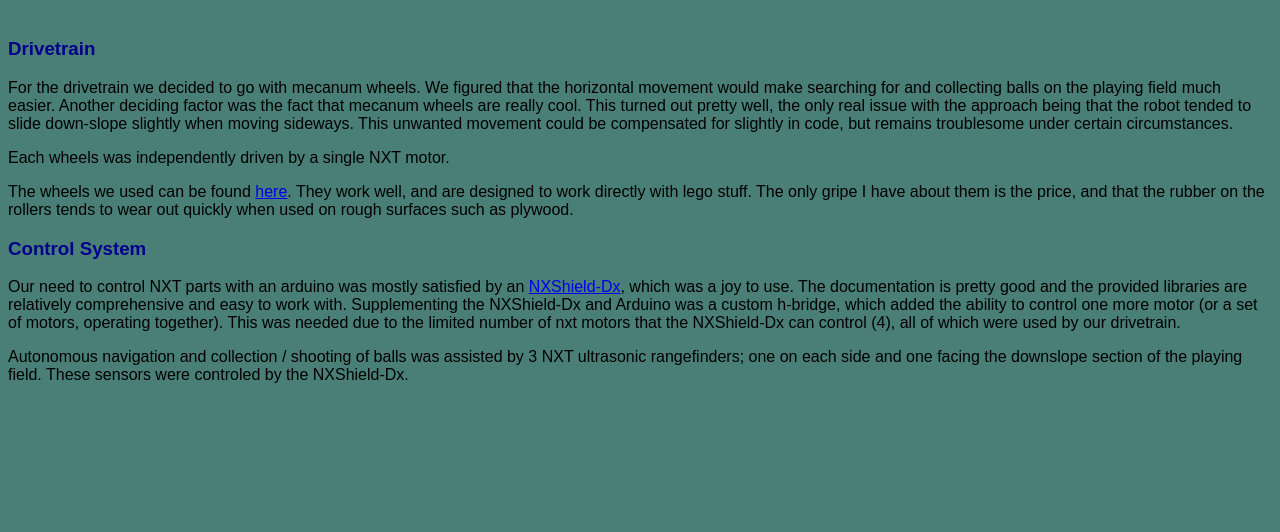
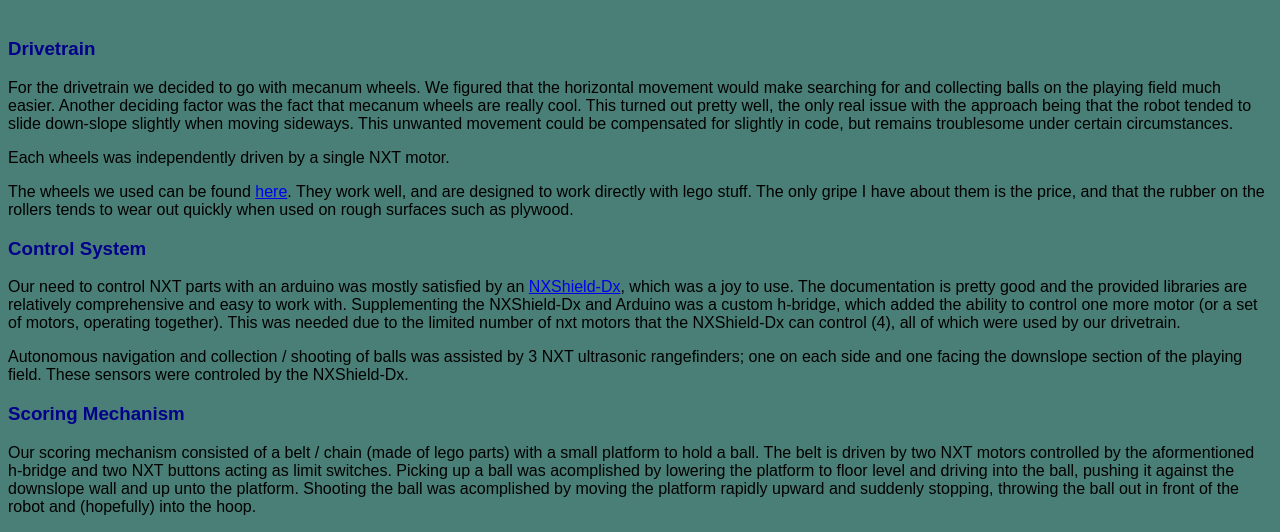
Before and after one commit to joethe/joethe.github.io, a website: page mics2014.html in a window 1280 px wide. Shown: the part 960-1492 px from the top of the page. Before the commit the page ends 1360 px from the top, so only its background shows below. Drawn offline with Linux system fonts and the light colour scheme.

Commit message:
more content edits to mics2014 project

```diff
--- a/mics2014.html
+++ b/mics2014.html
@@ -85,6 +85,13 @@
     These sensors were controled by the NXShield-Dx.
 </p>
 
+<h3>Scoring Mechanism</h3>
+<p>
+    Our scoring mechanism consisted of a belt / chain (made of lego parts) with a small platform to hold a ball. The belt is driven by two NXT motors controlled by the aformentioned h-bridge and two NXT
+    buttons acting as limit switches. Picking up a ball was acomplished by lowering the platform to floor level and driving into the ball, pushing it against the downslope wall and up unto the platform. Shooting
+    the ball was acomplished by moving the platform rapidly upward and suddenly stopping, throwing the ball out in front of the robot and (hopefully) into the hoop.
+</p>
+
 
 
 
```
